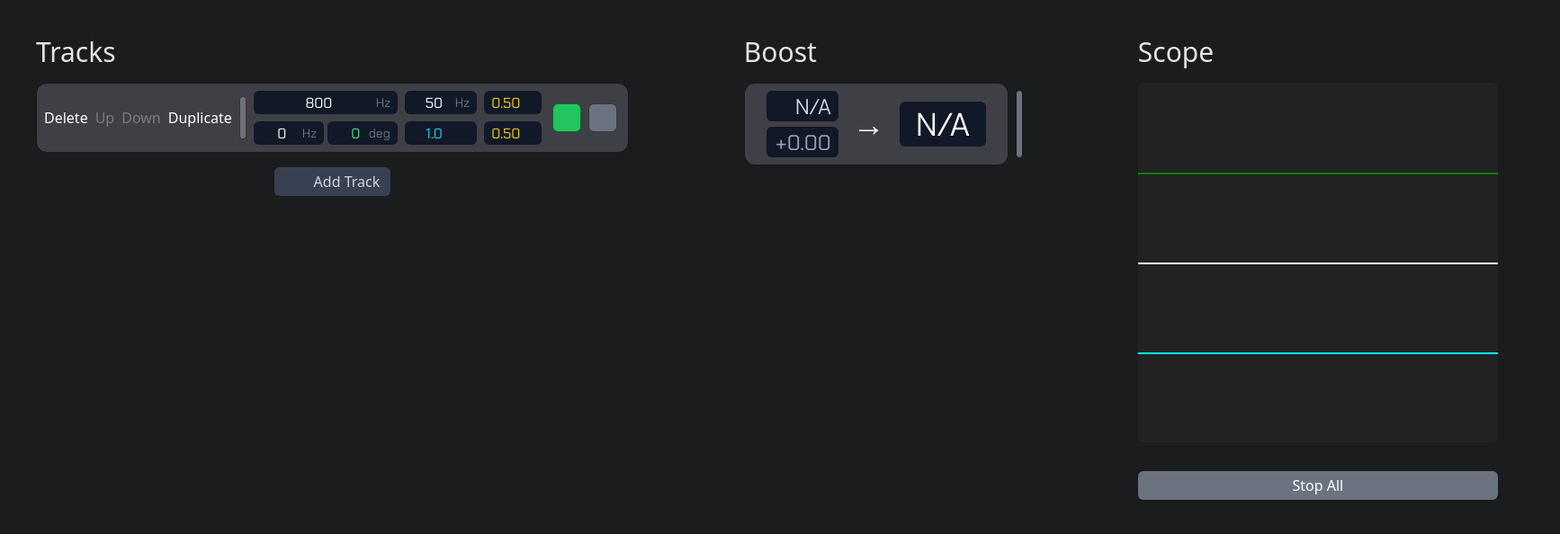
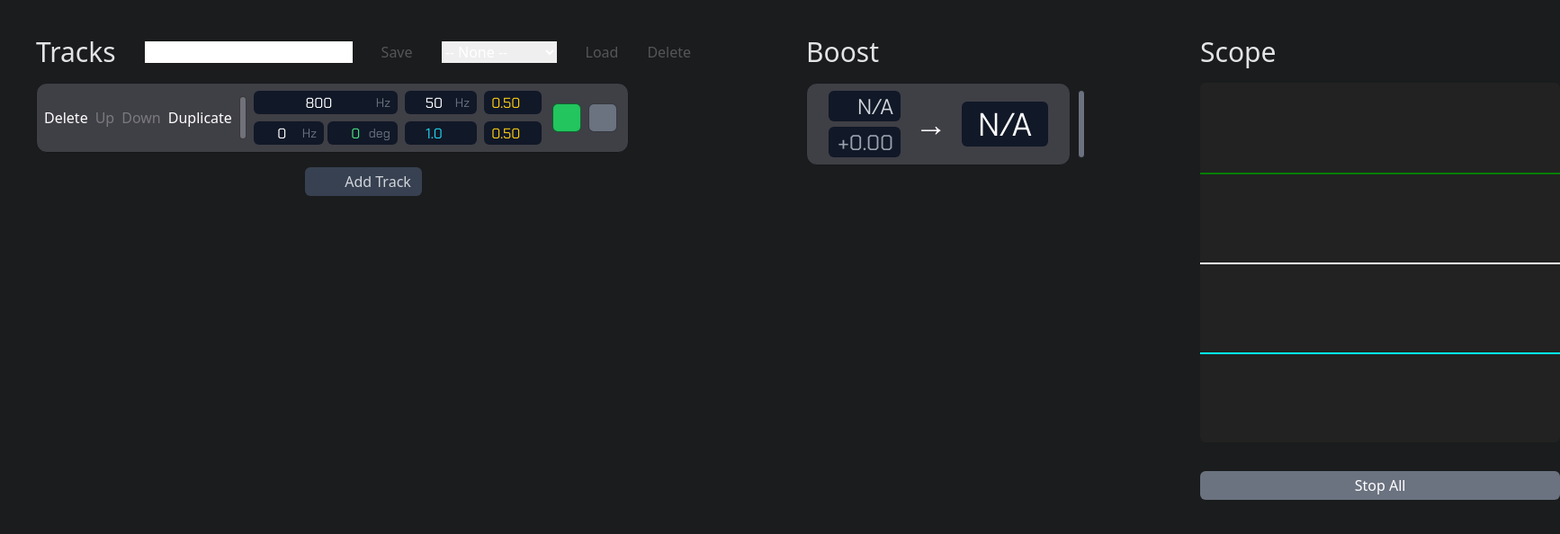
Before and after one commit to heidky/track-gen, a SvelteKit app: page / in a window 1280 px wide. Shown: the top 594 px of the page at 90% size, 1734 px wide, since content can reach past the window. Built offline with nearby package versions, Linux system fonts and the light colour scheme; some icons are missing.

Commit message:
Added profiles

```diff
--- /dev/null
+++ b/src/lib/storage.svelte.ts
@@ -0,0 +1,63 @@
+export interface Profile {
+    id: string
+    payload: any
+}
+
+function getProfiles(): Profile[] {
+    const data = localStorage.getItem('__profiles')
+    const profiles = data != null ? JSON.parse(data) : []
+    return profiles
+}
+
+function setProfiles(profiles: Profile[]) {
+    const data = JSON.stringify(profiles, null, 2)
+    localStorage.setItem('__profiles', data)
+}
+
+// export function addProfile(profile: [])
+
+export function profileStorage() {
+    const profiles = $state(getProfiles())
+
+    return {
+        save(id: string, payload: any): boolean {
+            id = id.trim()
+            if (id.length <= 0) return false
+            const index = profiles.findIndex((p) => p.id === id)
+            if (index < 0) {
+                profiles.push({ id, payload })
+            } else {
+                profiles[index].payload = payload
+            }
+            setProfiles(profiles)
+            return true
+        },
+
+        load(id: string): any | null {
+            id = id.trim()
+            const profile = profiles.find((p) => p.id === id)
+            return structuredClone($state.snapshot(profile?.payload)) ?? null
+        },
+
+        delete(id: string): boolean {
+            id = id.trim()
+            const index = profiles.findIndex((p) => p.id === id)
+            if (index < 0) {
+                return false
+            }
+
+            profiles.splice(index, 1)
+            setProfiles(profiles)
+            return true
+        },
+
+        get() {
+            return profiles
+        },
+
+        getByName(name: string | null): Profile | null {
+            if (!name) return null
+            return profiles.find((p) => p.id === name) ?? null
+        },
+    }
+}
--- a/src/routes/+page.svelte
+++ b/src/routes/+page.svelte
@@ -5,6 +5,7 @@
     import ScopeTriphase from '$lib/component/ScopeTriphase.svelte'
     import { PlaySolid, PauseSolid, GridPlusSolid as PlusIcon } from 'flowbite-svelte-icons'
     import { clamp } from '$lib/audio/utils'
+    import { profileStorage as createProfileStorage } from '$lib/storage.svelte'
 
     let started = $state(false)
     let selectedId: number = $state(-1)
@@ -136,11 +137,77 @@
             ramp = null
         }
     })
+
+    const profileStorage = createProfileStorage()
+
+    let saveNameInput = $state('')
+    let canSave = $derived(saveNameInput.trim().length > 0)
+
+    let loadNameInput: string | null = $state(null)
+    let profileLoaded: string | null = $state(null)
+
+    let canDelete = $derived(Boolean(loadNameInput))
+
+    let canLoad = $derived(
+        JSON.stringify($state.snapshot(configs)) !== profileLoaded && loadNameInput,
+    )
+
+    $effect(() => {
+        const res = profileStorage.getByName(loadNameInput)
+        profileLoaded = res == null ? null : JSON.stringify($state.snapshot(res.payload))
+    })
+
+    function saveProfile() {
+        const res = profileStorage.save(saveNameInput, $state.snapshot(configs))
+        if (res) {
+            loadNameInput = saveNameInput
+            profileLoaded = JSON.stringify($state.snapshot(configs))
+            saveNameInput = ''
+        } else {
+            saveNameInput = 'error'
+        }
+    }
+
+    function loadProfile() {
+        if (loadNameInput && loadNameInput.trim().length > 0) {
+            const payload = profileStorage.load(loadNameInput)
+            if (payload) {
+                configs = payload as any
+                profileLoaded = JSON.stringify($state.snapshot(payload))
+                // setTimeout(() => (currentLoadName = loadNameInput))
+            } else {
+                alert('No such profile')
+            }
+        }
+    }
+
+    function deleteProfile() {
+        if (loadNameInput && loadNameInput.trim().length > 0) {
+            const res = profileStorage.delete(loadNameInput)
+            if (!res) alert('no such profile')
+            loadNameInput = null
+        }
+    }
 </script>
 
 {#snippet trackHeader()}
     <div class="mb-4 flex flex-row items-center justify-start gap-x-8">
         <h1 class="text-3xl text-zinc-200">Tracks</h1>
+
+        <input bind:value={saveNameInput} />
+        <button onclick={saveProfile} disabled={!canSave} class="disabled:opacity-25">Save</button>
+
+        <select bind:value={loadNameInput} class="w-32">
+            <option value={null} selected class="text-gray-400">-- None --</option>
+            {#each profileStorage.get() as p (p.id)}
+                <option value={p.id}>{p.id}</option>
+            {/each}
+        </select>
+
+        <button onclick={loadProfile} disabled={!canLoad} class="disabled:opacity-25">Load</button>
+        <button onclick={deleteProfile} disabled={!canDelete} class="disabled:opacity-25"
+            >Delete</button
+        >
     </div>
 {/snippet}
 
```
